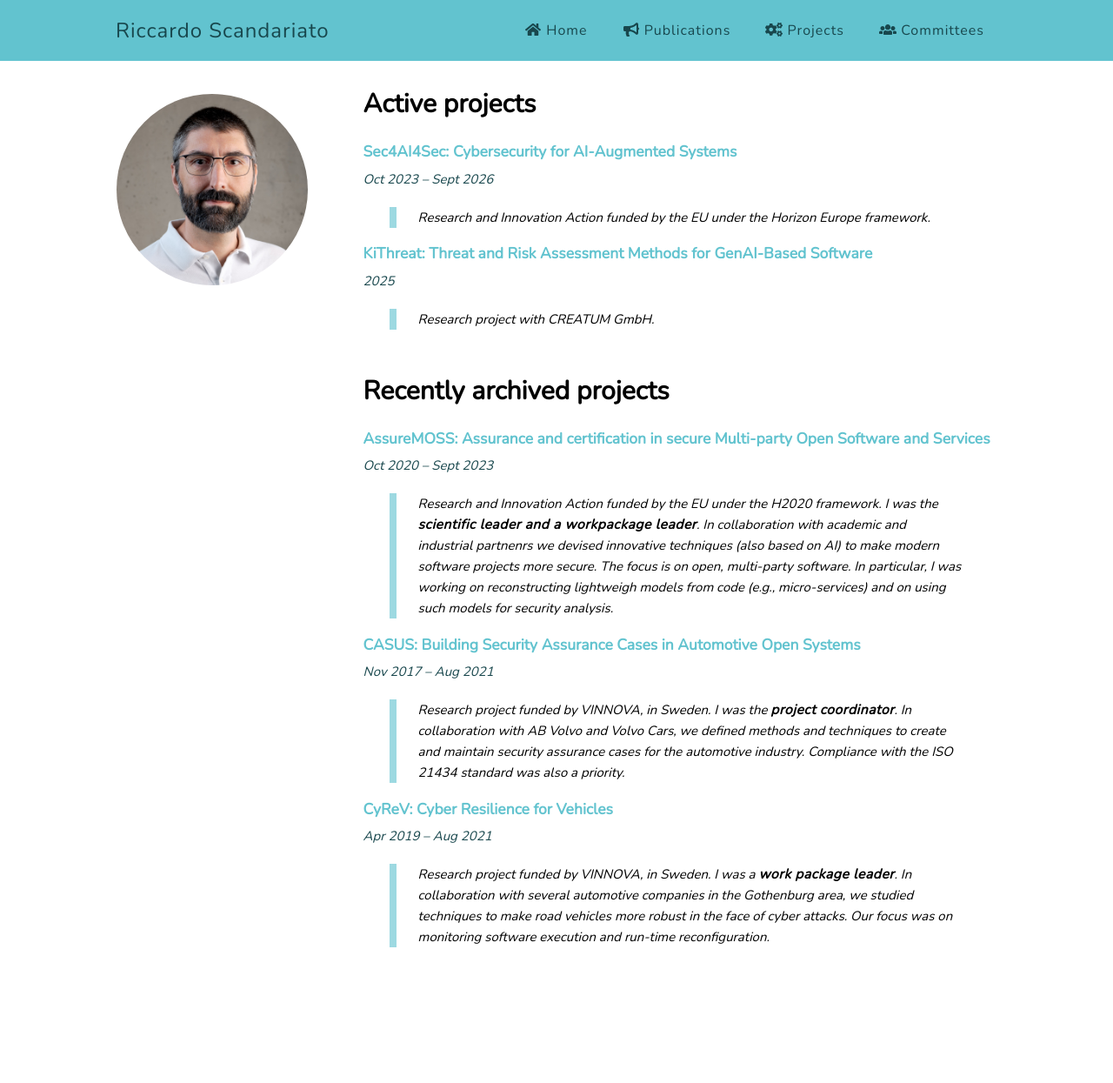
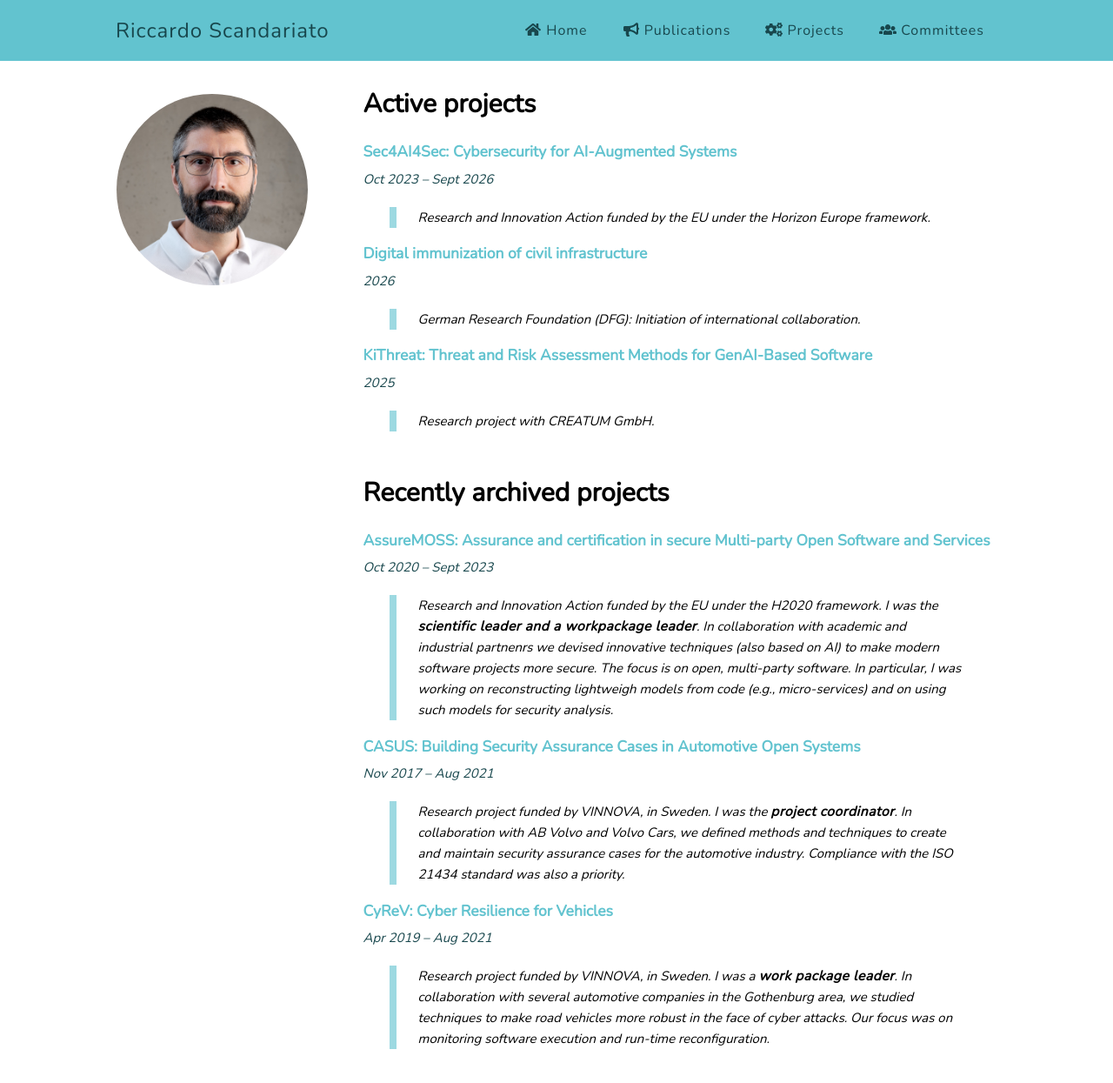
Before and after one commit to riccardoscandariato/riccardoscandariato.github.io, a Jekyll site: the page built from projects.md, in a window 1280 px wide and 1245 px high. Shown: the whole window at 87% size. Built offline with Jekyll 4.4.1, drawn with Linux system fonts in a browser that asks for light colours.

Commit message:
more projects

```diff
--- a/projects.md
+++ b/projects.md
@@ -10,13 +10,11 @@
 Research and Innovation Action funded by the EU under the Horizon Europe framework.
 </blockquote>
 
-<!--
-<h3>SecDeRec: Software Agents for Security Debt Recognition</h3>
-<h4 class="subtitle">2025</h4>
+<h3><a href="https://www.tuhh.de/idac/research/digital-immunization" target="_blank">Digital immunization of civil infrastructure</a></h3>
+<h4 class="subtitle">2026</h4>
 <blockquote>
-Research project with Ki Reply GmbH.
+German Research Foundation (DFG): Initiation of international collaboration.
 </blockquote>
--->
 
 <h3>KiThreat: Threat and Risk Assessment Methods for GenAI-Based Software</h3>
 <h4 class="subtitle">2025</h4>
```
